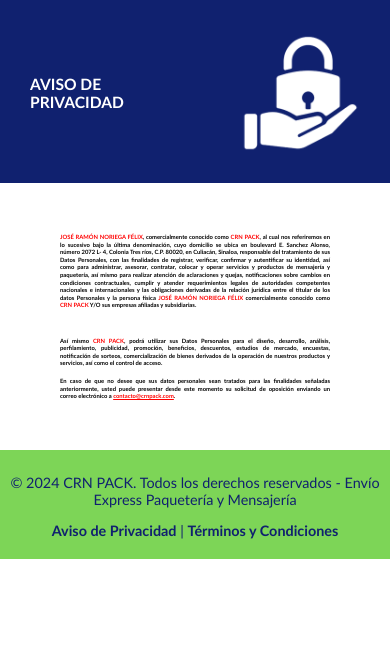
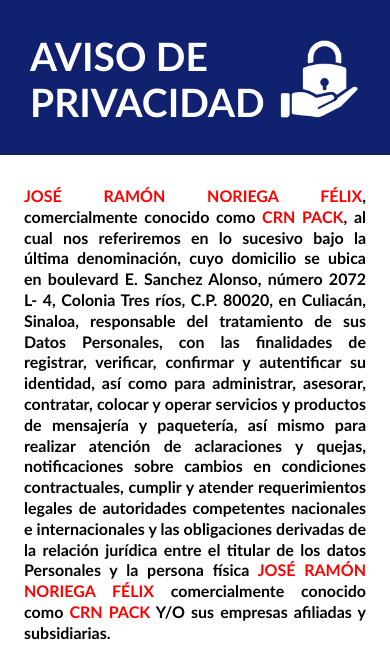
Before and after one commit to MacbethCarrillo/macbethcarrillo, a plain HTML site: page AvisoDePrivacidad/index.html in a window 390 px wide. Shown: the part 68-732 px from the top of the page. Drawn offline with Linux system fonts and the light colour scheme; a script that the page names is missing.

Commit message:
COMPLETE CSS AVISO

```diff
--- a/css/styleAviso.css
+++ b/css/styleAviso.css
@@ -52,3 +52,23 @@
 .resaltar-rojo {
     color: red;
 }
+
+@media(max-width:700px){
+    .div-Aviso img {
+        width: 25%; /* Ajusta el tamaño de la imagen según lo necesario */
+        margin: 0;
+
+    }
+
+    .div-Aviso p {
+        font-size: 2.5em; /* Tamaño dinámico para pantallas grandes */
+    }
+
+    .div-AvisoTexto {
+        font-size: 1em;
+        margin: 1px 4px;
+        line-height: 1.3;
+
+    }
+
+}
```
